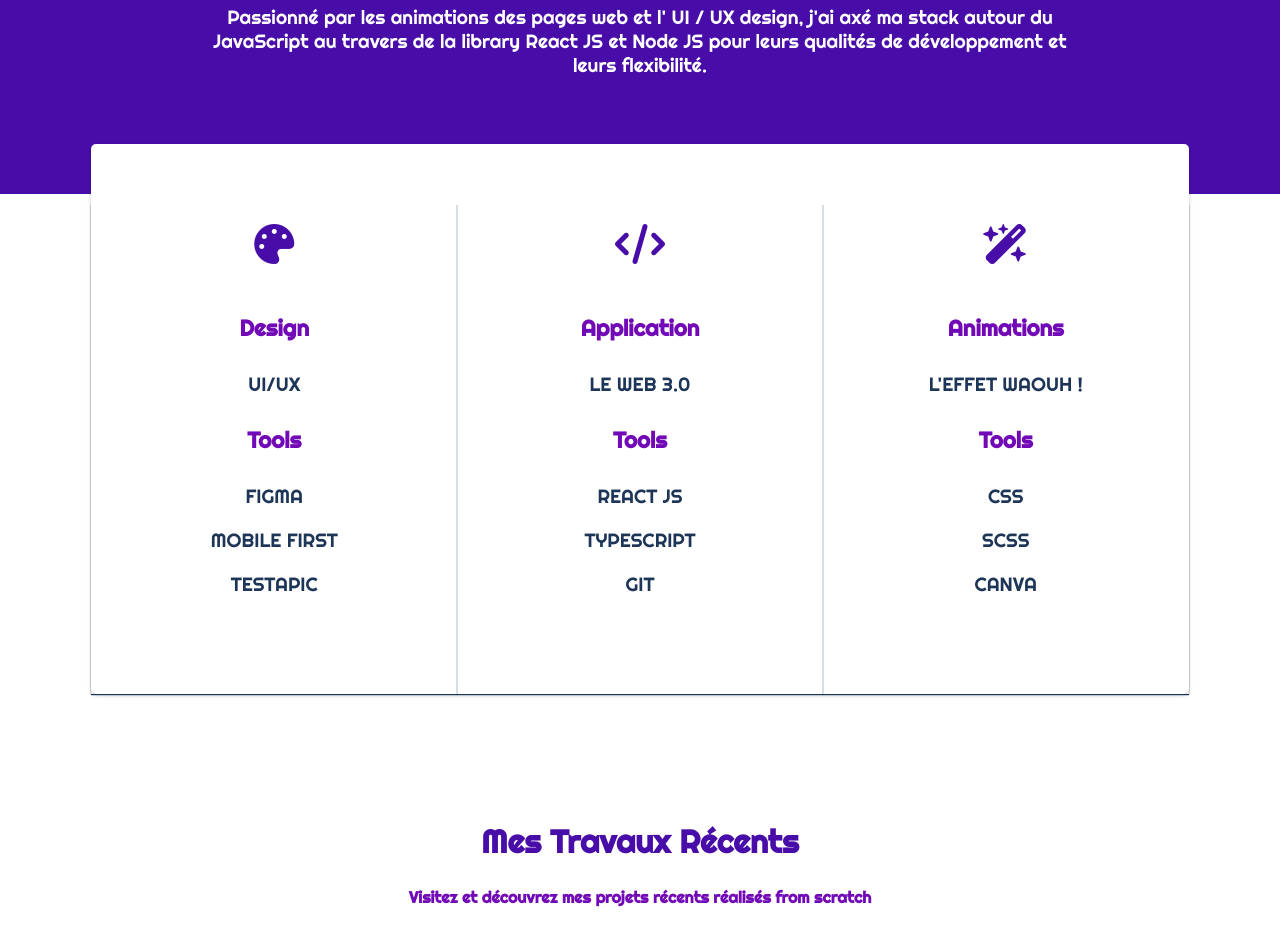
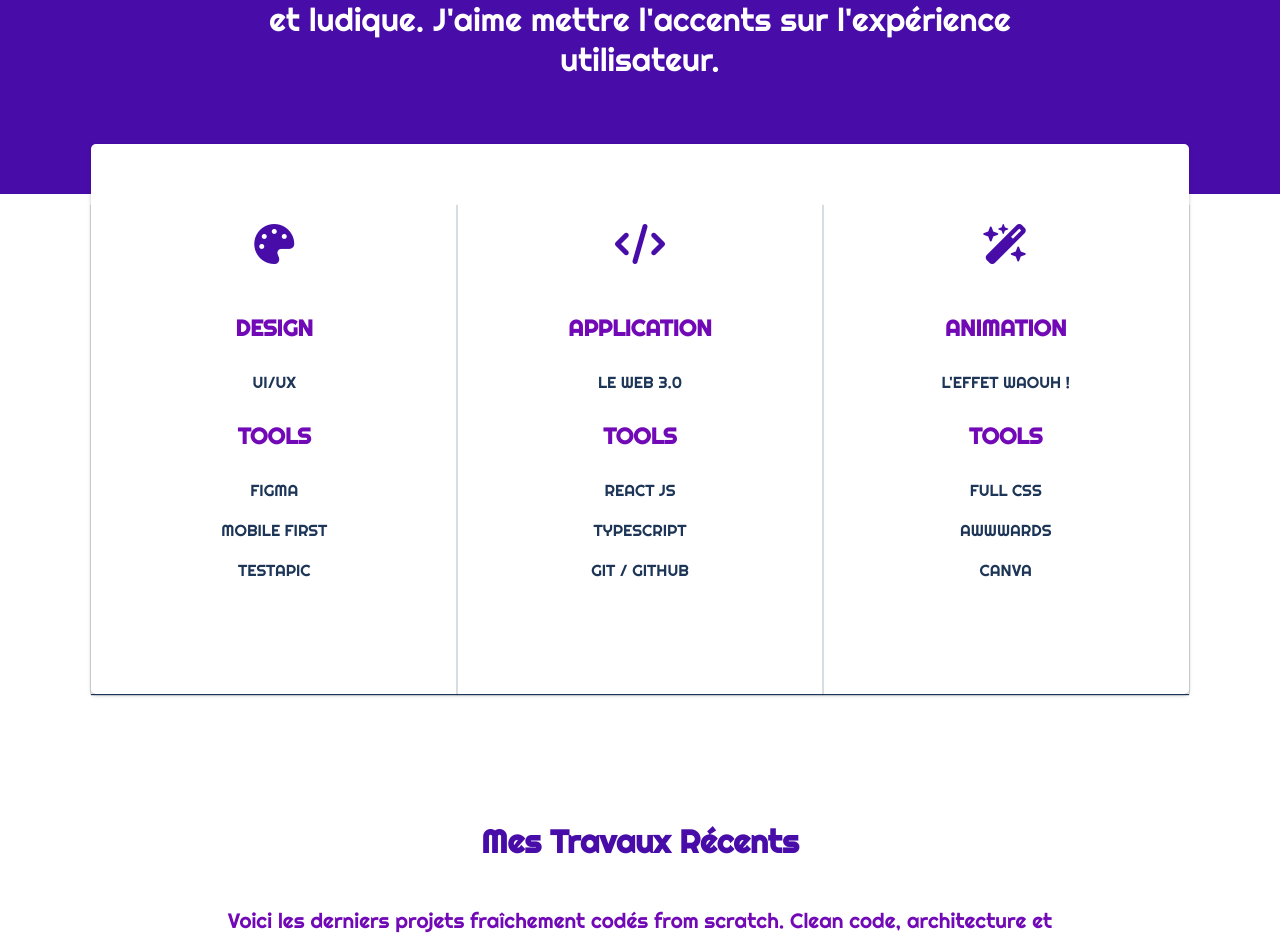
Before and after one commit to HansHeritier/Portfolio, a plain HTML site: page index.html in a window 1280 px wide. Shown: the part 572-1507 px from the top of the page. Drawn offline with Linux system fonts and the light colour scheme.

Commit message:
commit end

```diff
--- a/index.html
+++ b/index.html
@@ -63,11 +63,9 @@
 
 <div class="items2">
     <h2>
-     React JS et Node JS pour le web de demain !
+     Design simple et efficace. Interface utilisateur performante et ludique. J'aime mettre l'accents sur l'expérience utilisateur.
     </h2>
-    <p>
-        Passionné par les animations des pages web et l' UI / UX design, j'ai axé ma stack autour du JavaScript au travers de la library React JS et Node JS pour leurs qualités de développement et leurs flexibilité.
-    </p>
+
 </div>
 
 <!----------- Section3 ----------->
@@ -78,12 +76,12 @@
     <div class="items3a">
     <i class="fa-solid fa-palette"></i>
     <h3>
-        Design
+        DESIGN
     </h3>
     <p>
         UI/UX
     </p>
-    <h3>Tools</h3>
+    <h3>TOOLS</h3>
         <p>FIGMA</p>
         <p>MOBILE FIRST</p>
         <p>TESTAPIC</p>
@@ -91,27 +89,27 @@
 <div class="items3a">
     <i class="fa-solid fa-code"></i>
     <h3>
-        Application
+        APPLICATION
     </h3>
     <p>
         LE WEB 3.0
     </p>
-    <h3>Tools</h3>
+    <h3>TOOLS</h3>
         <p>REACT JS</p>
         <p>TYPESCRIPT</p>
-        <p>GIT</p>
+        <p>GIT / GITHUB</p>
 </div>
 <div class="items3a">
     <i class="fa-solid fa-wand-magic-sparkles"></i>
     <h3>
-        Animations
+        ANIMATION
     </h3>
     <p>
         L'EFFET WAOUH !
     </p>
-    <h3>Tools</h3>
-        <p>CSS</p>
-        <p>SCSS</p>
+    <h3>TOOLS</h3>
+        <p>FULL CSS</p>
+        <p>AWWWARDS</p>
         <p>CANVA</p>
 </div>
 </div>
@@ -120,11 +118,11 @@
 <!----------- Section4 ----------->
 
 <div class="items4">
-    <div><h2>
+    <div class="items4title"><h2>
         Mes Travaux Récents
     </h2>
     <p>
-    Visitez et découvrez mes projets récents réalisés from scratch
+    Voici les derniers projets fraîchement codés from scratch. Clean code, architecture et affichage responsive, rien n'est laissé au hasard ! A découvrir sans modération !
     </p>
     </div>
     <div class="items4aContainer">
@@ -223,11 +221,10 @@
 
 <div class="items6">
     <h2>
-        Mes Projets FIGMA
+        Mes Projets Figma
     </h2>
     <p>
-        Outil essentiel du design web<br> Vous retrouverez tout le processus d'idéation, de test utilisateur , story board et de développement dans les maquettes intéractive.
-        <br> Essayer les en direct !
+        Outil essentiel du design web<br> Vous retrouverez tout le processus d'idéation, de test utilisateur , story board et de développement des applications dans les maquettes intéractive.
     </p>
 </div>
 
@@ -255,10 +252,10 @@
 
     <div class="items9">
         <h2>
-            Intéressé pour collaborer avec moi ?
+            Travailler ensemble ?
         </h2>
         <p>
-            Je suis toujours ouvert pour discuter de travaux de conception de produits ou d'opportunités de partenariat.
+            Discutons de votre projet
         </p>
         <a href="mailto:hansheritier@gmail.com"><button class="btn">
             Contact
@@ -335,10 +332,10 @@
 
 <div class="items11">
     <div>
-        <h3> Collaboration :</h3>
+        <h3> Envie d'en discuter ? </h3>
         </div>
         <div>
-        <p>Intéressé pour travailler ensemble ? </p>
+        <p> Parlons-en le temps d'un café ! </p>
 </div>
         <div>
             <a href="mailto:hansheritier@gmail.com"><button class="btnfooter">
--- a/style.css
+++ b/style.css
@@ -109,13 +109,7 @@ header {
   font-family: var(--font-2);
   font-size: 2rem;
   width: 70vw;
-}
-
-.items2 p{
-  font-family: var(--font-2);
-  font-size: 1.2rem;
-  padding-bottom: 50px;
-  width: 70vw;
+  font-weight: 300;
 
 }
 
@@ -162,7 +156,7 @@ header {
   margin-top: 20px;
   margin-bottom: 20px;
   color: var(--color-2);
-  font-size: 1.2em;
+  font-size: 1em;
 }
 
 
@@ -174,9 +168,10 @@ header {
   grid-row: 26 / 32;
   background-color: var(--color-3);
   text-align: center;
+  align-content: center;
 }
 
-.items4 h2{
+.items4title h2{
   font-size: 2rem;
   font-family: var(--font-2);
   color: var(--color-4)
@@ -188,6 +183,12 @@ header {
   justify-content: space-evenly;
   height: 600px;
   width: auto;
+}
+
+.items4title {
+  display: flex;
+  flex-direction: column;
+  align-items: center;
 }
 
 .project{
@@ -244,12 +245,13 @@ header {
   justify-content: center;
 }
 
-.items4 p{
-  font-size: 1rem;
-  font-weight: 600;
+.items4title p{
+  font-size: 1.3em;
+  font-weight: 400;
   margin-bottom: 50px;
   color: var(--color-1);
   font-family: var(--font-2);
+  width: 70vw;
   }
 
 /*---------------------------------------------- Line------------------*/
@@ -481,6 +483,7 @@ box-shadow: rgba(50, 50, 93, 0.25) 0px 2px 5px -1px, rgba(0, 0, 0, 0.3) 0px 1px
     transition: left 0 0;
     font-family: var(--font-3);
     font-size: 1.2rem;
+
 
   }
 
```
